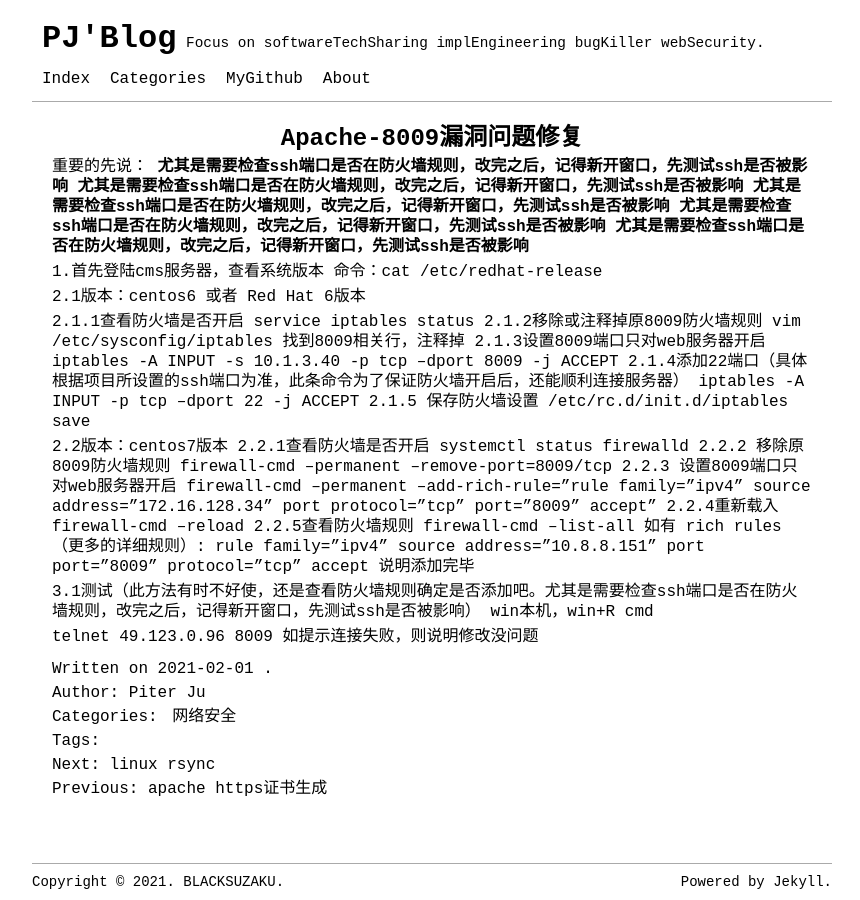
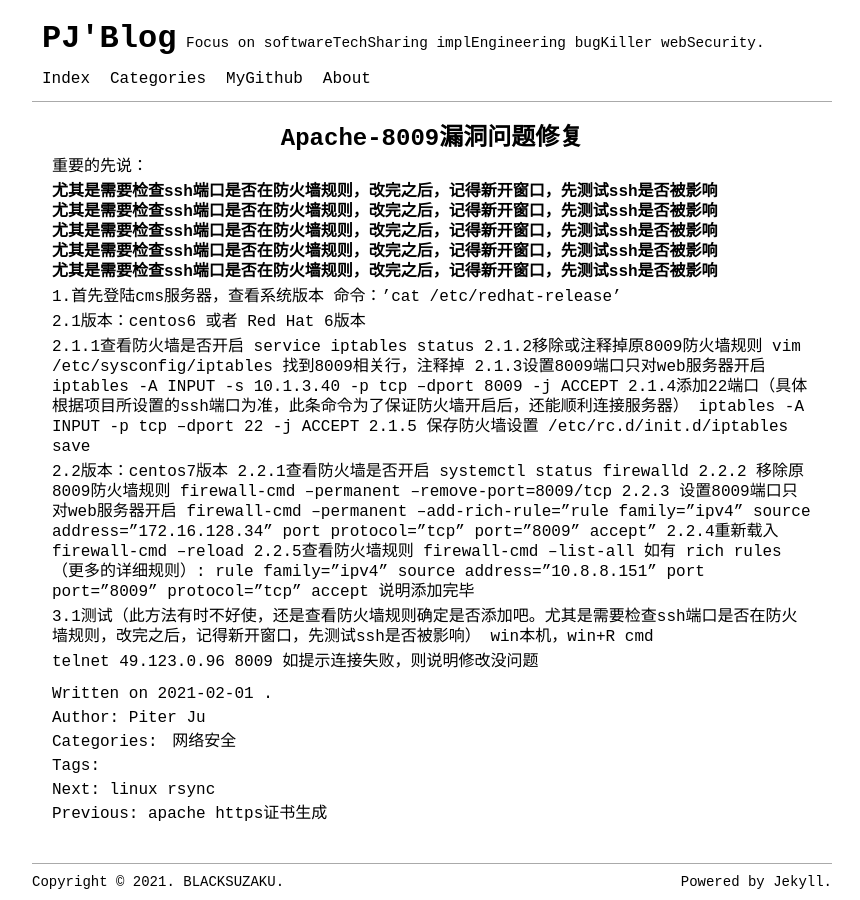
Before and after one commit to 2hux1nb0/2hux1nb0.github.io, a Jekyll site: the page built from _posts/2021-02-01-apache8009漏洞修复.md, in a window 1280 px wide. Shown: the whole page, without its empty margins (208-1068 px from the left). Built offline with Jekyll 4.4.1, drawn with Linux system fonts in a browser that asks for light colours.

```diff
--- a/_posts/2021-02-01-apache8009漏洞修复.md
+++ b/_posts/2021-02-01-apache8009漏洞修复.md
@@ -5,6 +5,7 @@ categories: [网络安全]
 ---
 
 重要的先说：
+
 **尤其是需要检查ssh端口是否在防火墙规则，改完之后，记得新开窗口，先测试ssh是否被影响
 尤其是需要检查ssh端口是否在防火墙规则，改完之后，记得新开窗口，先测试ssh是否被影响
 尤其是需要检查ssh端口是否在防火墙规则，改完之后，记得新开窗口，先测试ssh是否被影响
@@ -12,7 +13,7 @@ categories: [网络安全]
 尤其是需要检查ssh端口是否在防火墙规则，改完之后，记得新开窗口，先测试ssh是否被影响**
 
 1.首先登陆cms服务器，查看系统版本
-命令：cat /etc/redhat-release
+命令：'cat /etc/redhat-release'
 
 
 2.1版本：centos6 或者 Red Hat 6版本
```
